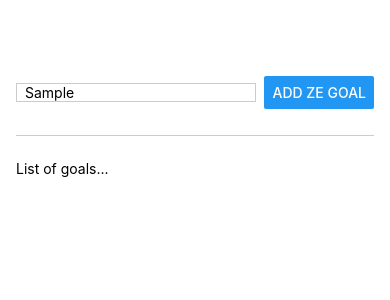
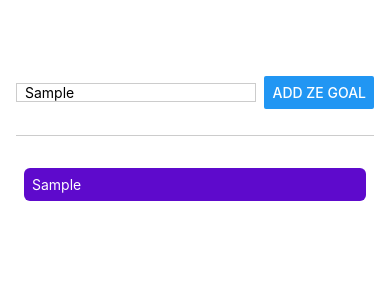
Before and after one commit to gariasf/silly-little-apps, a React Native app in the folder base-fakts/: screen / in a window 390 px wide. Both pictures are taken after typing "Sample" into the empty fields and a click on the button "ADD ZE GOAL". Shown: the top 300 px of the page. Built offline with nearby package versions, Linux system fonts and the light colour scheme.

Commit message:
feat: simplest todo app possible

```diff
--- a/base-fakts/App.js
+++ b/base-fakts/App.js
@@ -1,14 +1,30 @@
 import { Button, Text, StyleSheet, View, TextInput } from 'react-native';
+import { useState } from 'react';
 
 export default function App() {
+  const [enteredGoalText, setEnteredGoalText] = useState('');
+  const [goals, setGoals] = useState([]);
+
+  function goalInputHandler(text) {
+    setEnteredGoalText(text);
+  }
+
+  function addGoalHandler() {
+    setGoals(prevGoals => [...prevGoals, enteredGoalText]);
+  }
+
   return (
     <View style={styles.appContainer}>
      <View style={styles.inputContainer}>
-       <TextInput placeholder='Za goal' style={styles.textInput}  />
-       <Button title="Add ze goal" />
+       <TextInput placeholder='Za goal' style={styles.textInput} onChangeText={goalInputHandler} />
+       <Button title="Add ze goal" onPress={addGoalHandler} />
      </View>
      <View style={styles.goalsContainer}>
-       <Text>List of goals...</Text>
+       {goals.map((goal, index) => (
+         <View key={index} style={styles.goalItem}>
+           <Text style={styles.goalText}>{goal}</Text>
+         </View>
+       ))}
      </View>
     </View>
   );
@@ -38,5 +54,14 @@
   },
   goalsContainer: {
     flex: 8
+  },
+  goalItem: {
+    margin: 8,
+    padding: 8,
+    borderRadius: 6,
+    backgroundColor: '#5e0acc',
+  },
+  goalText: {
+    color: '#fff'
   }
 });
```
